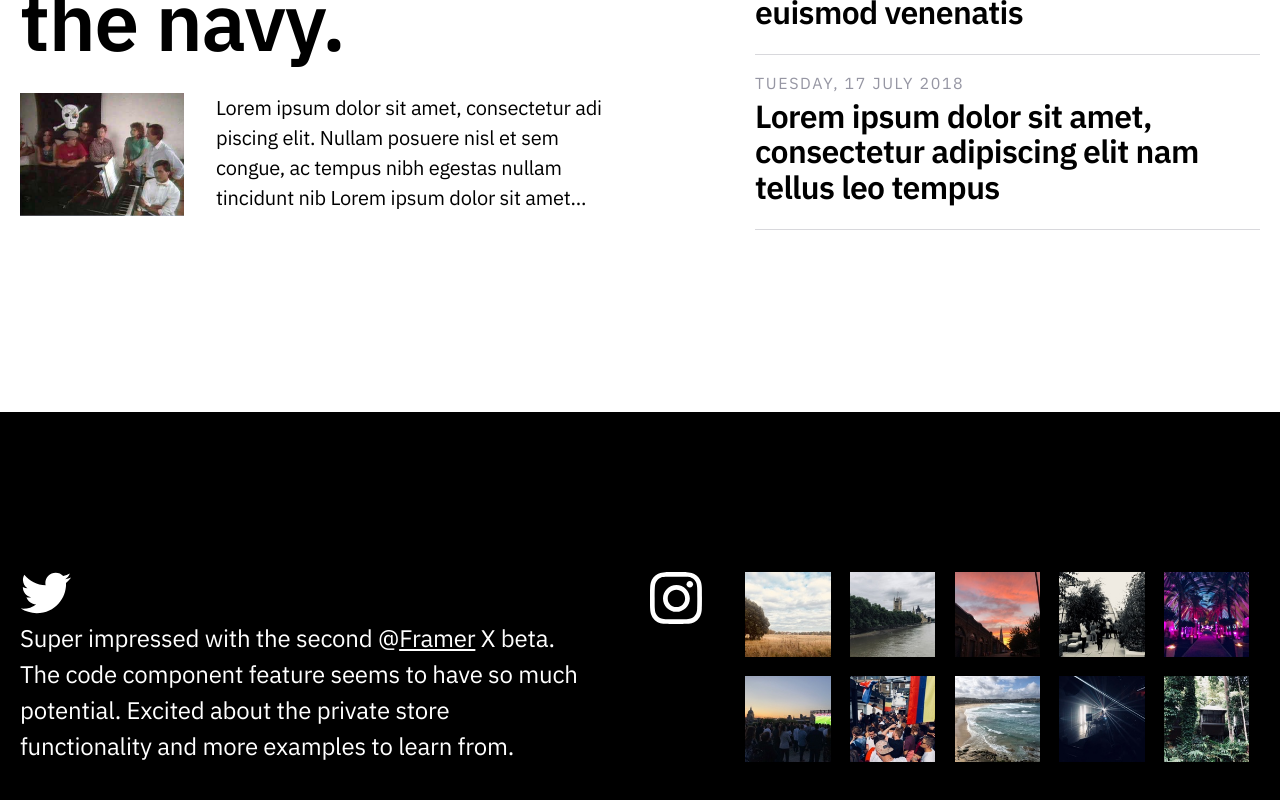
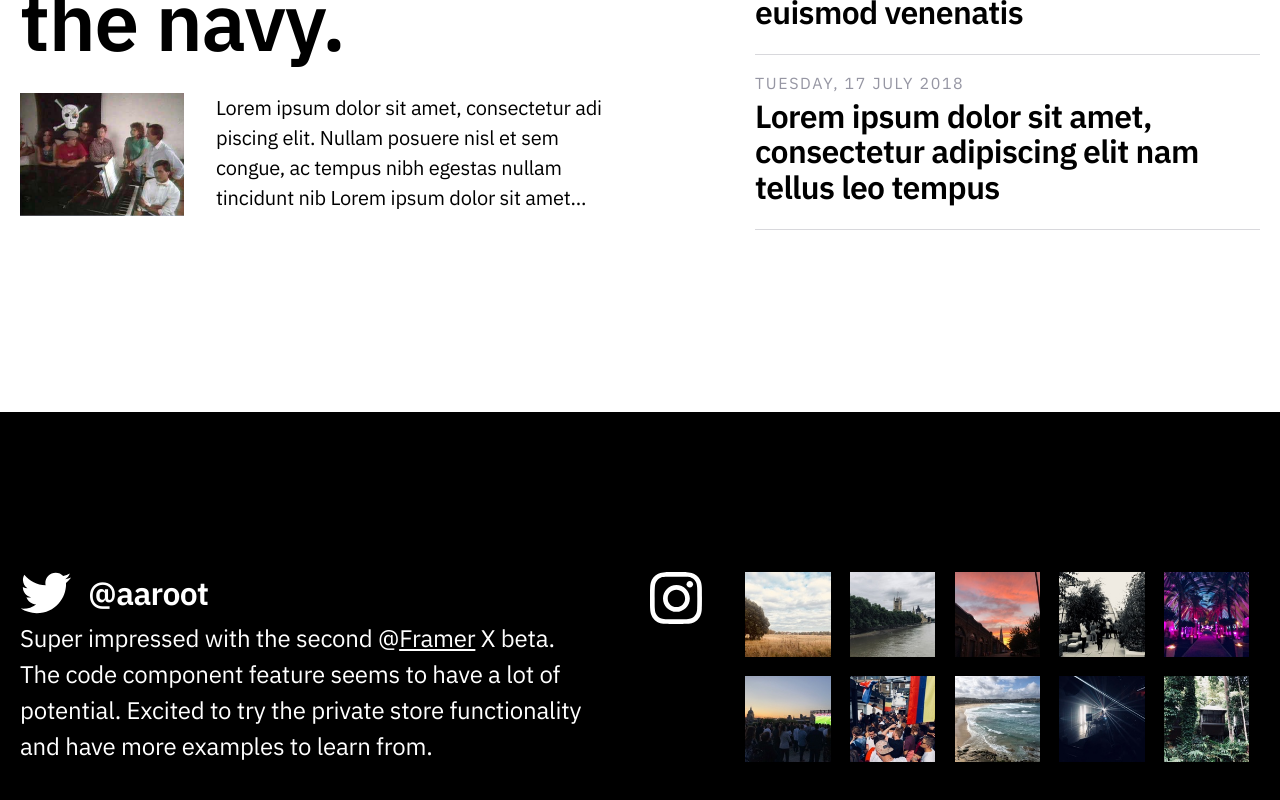
Before and after one commit to gitadr/gatsbyPortfolio, a Gatsby app: page / in a window 1280 px wide. Shown: the part 1996-2796 px from the top of the page. Built offline with nearby package versions, Linux system fonts and the light colour scheme.

Commit message:
Footer style changes

```diff
--- a/src/components/footer.js
+++ b/src/components/footer.js
@@ -12,12 +12,14 @@ export default () => (
             alt="Twitter logo"
           />
         </a>
+        <h2>@aaroot</h2>
         <div className={styles.tweet}>
           <p className="intro">
             Super impressed with the second @
             <a href="https://twitter.com/framer">Framer</a> X beta. The code
-            component feature seems to have so much potential. Excited about the
-            private store functionality and more examples to learn from.
+            component feature seems to have a lot of potential. Excited to try
+            the private store functionality and have more examples to learn
+            from.
           </p>
         </div>
       </div>
--- a/src/components/footer.module.css
+++ b/src/components/footer.module.css
@@ -35,6 +35,10 @@ footer .container {
   list-style: none;
   border-bottom: 0px solid #fff;
   margin: 48px 0 32px 0;
+}
+
+.footerTwitter h2 {
+  margin: 4px 0 0 16px;
 }
 
 .footerTwitter p {
--- a/src/styles/global.css
+++ b/src/styles/global.css
@@ -48,7 +48,7 @@ h1 {
 }
 
 h2 {
-  font-size: 20px;
+  font-size: 28px;
   font-weight: 700;
   letter-spacing: -0.24px;
   line-height: 1.1;
@@ -85,13 +85,6 @@ p {
 p.caption {
   font-size: 15px;
   line-height: 1.5;
-}
-
-p.readingTime {
-  font-size: 20px;
-  color: #9696a3;
-  line-height: 1.2;
-  margin: 8px 0;
 }
 
 p.articleDate {
@@ -161,7 +154,7 @@ p.articleDate {
   padding: 16px 32px 16px 32px;
   font-size: 15px;
   letter-spacing: 3px;
-  font-weight: 700;
+  font-weight: 600;
   background-color: #fff;
   border: none;
   text-transform: uppercase;
@@ -175,7 +168,7 @@ p.articleDate {
   padding: 16px 32px 16px 32px;
   font-size: 15px;
   letter-spacing: 3px;
-  font-weight: 700;
+  font-weight: 600;
   background-color: #000;
   color: #fff;
   border: none;
```
